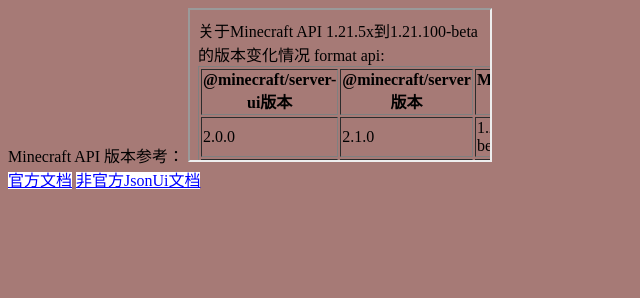
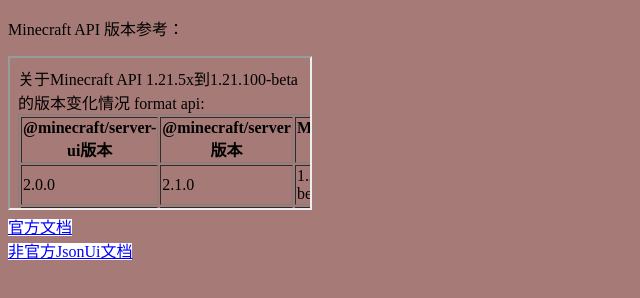
Before and after one commit to RuanhoR/MCBE-BPtest, a plain HTML site: page main.html in a window 1280 px wide. Shown: the whole page, without its empty margins (0-640 px from the left). Drawn offline with Linux system fonts and the light colour scheme.

Commit message:
Update main.html

```diff
--- a/main.html
+++ b/main.html
@@ -5,10 +5,11 @@
     <link rel="stylesheet" type="text/css" href="index.css">
   </head>
   <body>
-    Minecraft API 版本参考：
+    <p>Minecraft API 版本参考：</p>
     <iframe src="version.html"></iframe>
     <br/>
     <a href="https://learn.microsoft.com/en-us/minecraft/creator/?view=minecraft-bedrock-stable">官方文档</a>
+    <br/>
     <a href="https://mcbeui.netlify.app/">非官方JsonUi文档</a>
   </body>
 </html>
```
